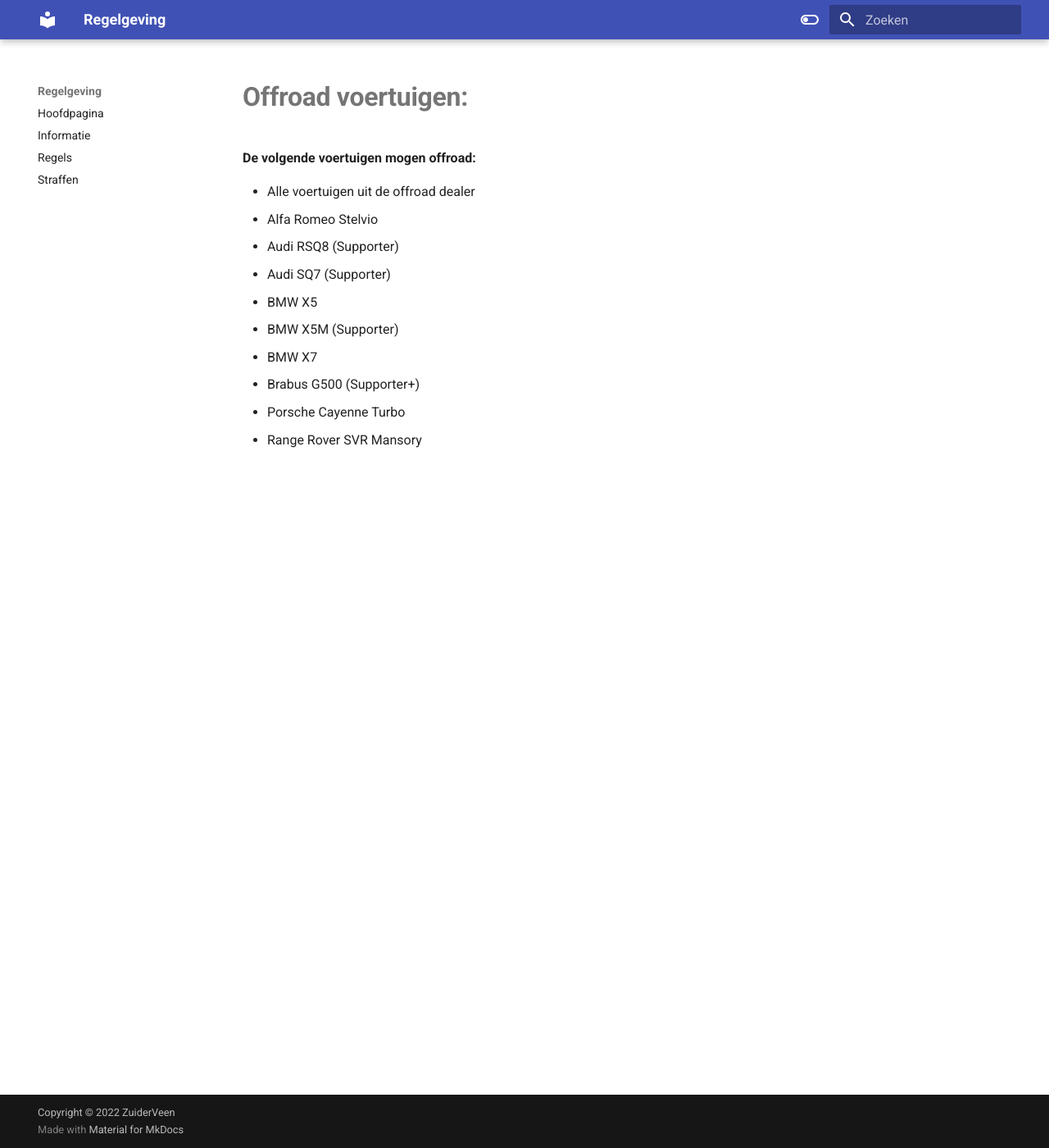
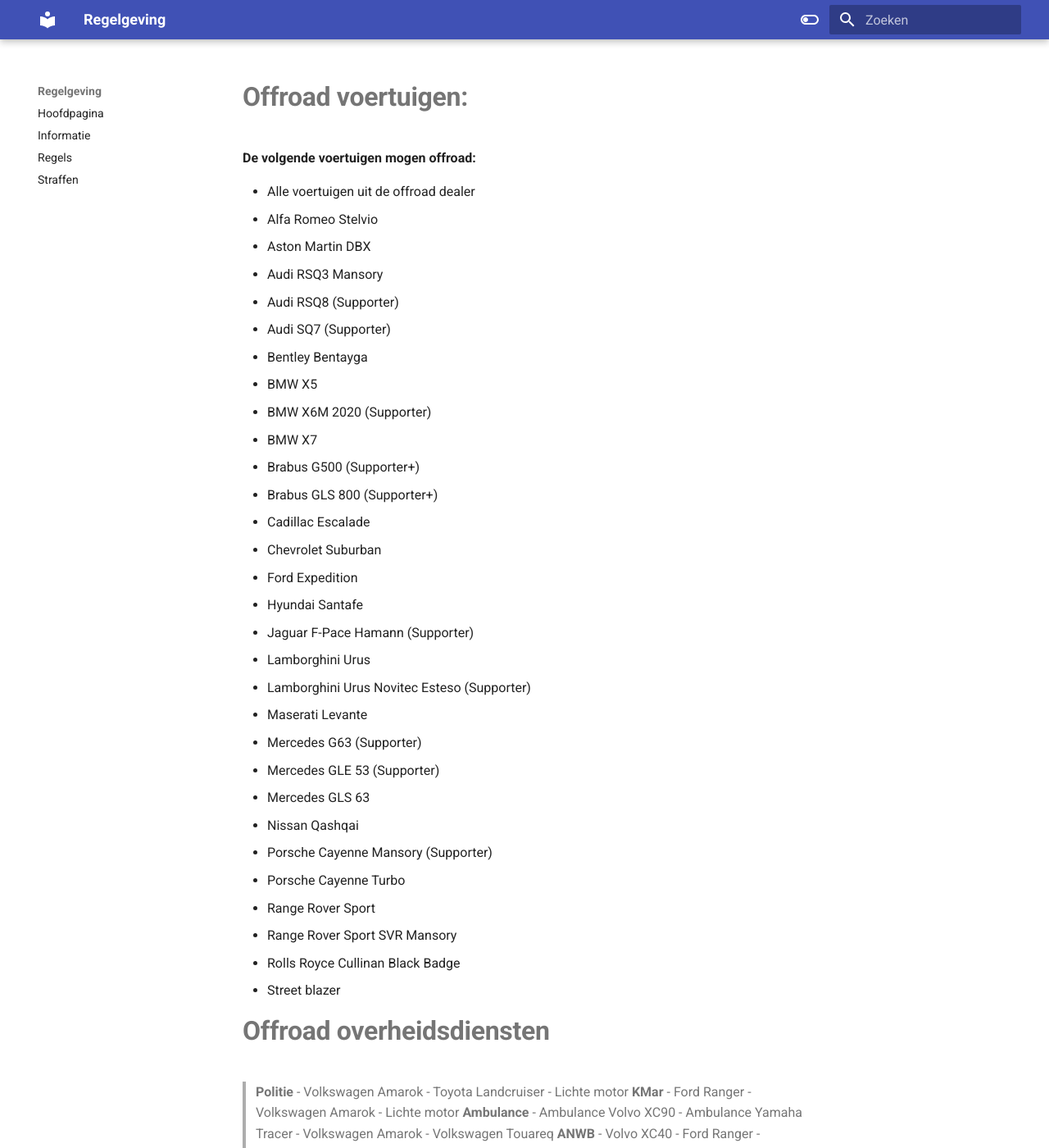
Before and after one commit to ZuiderVeenRP/apv, an MkDocs documentation site: the page built from docs/offroad.md, in a window 1280 px wide and 1400 px high. Shown: the whole window at 82% size. Built offline with MkDocs 1.6.1 and Material for MkDocs 9.7.7, drawn with Linux system fonts in a browser that asks for light colours; comment, search, counter and statistics services are not loaded.

Commit message:
Update offroad.md

```diff
--- a/docs/offroad.md
+++ b/docs/offroad.md
@@ -3,11 +3,50 @@
 
  - Alle voertuigen uit de offroad dealer
  - Alfa Romeo Stelvio
+ - Aston Martin DBX
+ - Audi RSQ3 Mansory
  - Audi RSQ8 (Supporter)
  - Audi SQ7 (Supporter)
+ - Bentley Bentayga
  - BMW X5
- - BMW X5M (Supporter)
+ - BMW X6M 2020 (Supporter)
  - BMW X7
  - Brabus G500 (Supporter+)
+ - Brabus GLS 800 (Supporter+)
+ - Cadillac Escalade
+ - Chevrolet Suburban
+ - Ford Expedition
+ - Hyundai Santafe
+ - Jaguar F-Pace Hamann (Supporter)
+ - Lamborghini Urus
+ - Lamborghini Urus Novitec Esteso (Supporter)
+ - Maserati Levante
+ - Mercedes G63 (Supporter)
+ - Mercedes GLE 53 (Supporter)
+ - Mercedes GLS 63
+ - Nissan Qashqai
+ - Porsche Cayenne Mansory (Supporter)
  - Porsche Cayenne Turbo
- - Range Rover SVR Mansory
+ - Range Rover Sport
+ - Range Rover Sport SVR Mansory
+ - Rolls Royce Cullinan Black Badge
+ - Street blazer
+
+# **Offroad overheidsdiensten**
+> **Politie**
+ - Volkswagen Amarok
+ - Toyota Landcruiser
+ - Lichte motor
+> **KMar**
+ - Ford Ranger
+ - Volkswagen Amarok
+ - Lichte motor
+> **Ambulance**
+ - Ambulance Volvo XC90
+ - Ambulance Yamaha Tracer
+ - Volkswagen Amarok
+ - Volkswagen Touareq
+ > **ANWB**
+ - Volvo XC40
+ - Ford Ranger
+ - Yamaha Tracer
```
